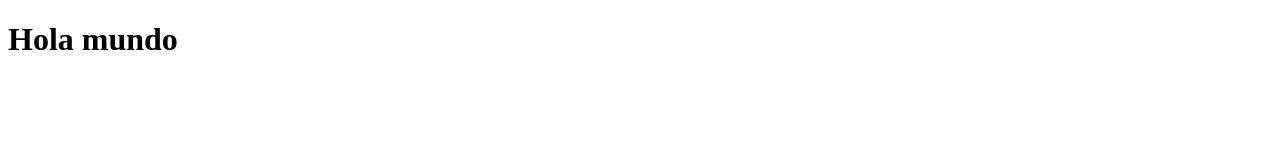
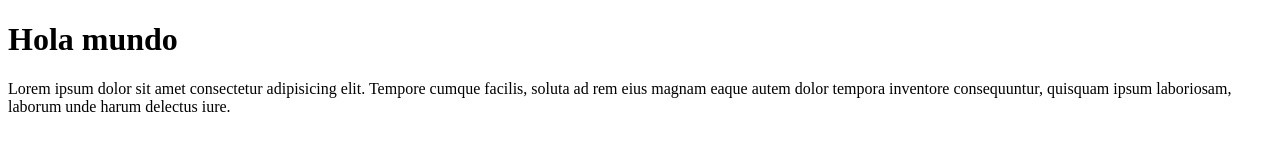
Before and after one commit to Filevic/Prueba, a plain HTML site: page index.html in a window 1280 px wide. Drawn offline with Linux system fonts and the light colour scheme.

Commit message:
Agregando Index.html

```diff
--- a/index.html
+++ b/index.html
@@ -7,5 +7,9 @@
 </head>
 <body>
     <h1>Hola mundo</h1>
+    <p>Lorem ipsum dolor sit amet consectetur adipisicing elit.
+        Tempore cumque facilis, soluta ad rem eius magnam eaque autem dolor
+        tempora inventore consequuntur,
+         quisquam ipsum laboriosam, laborum unde harum delectus iure.</p>
 </body>
 </html>
```
